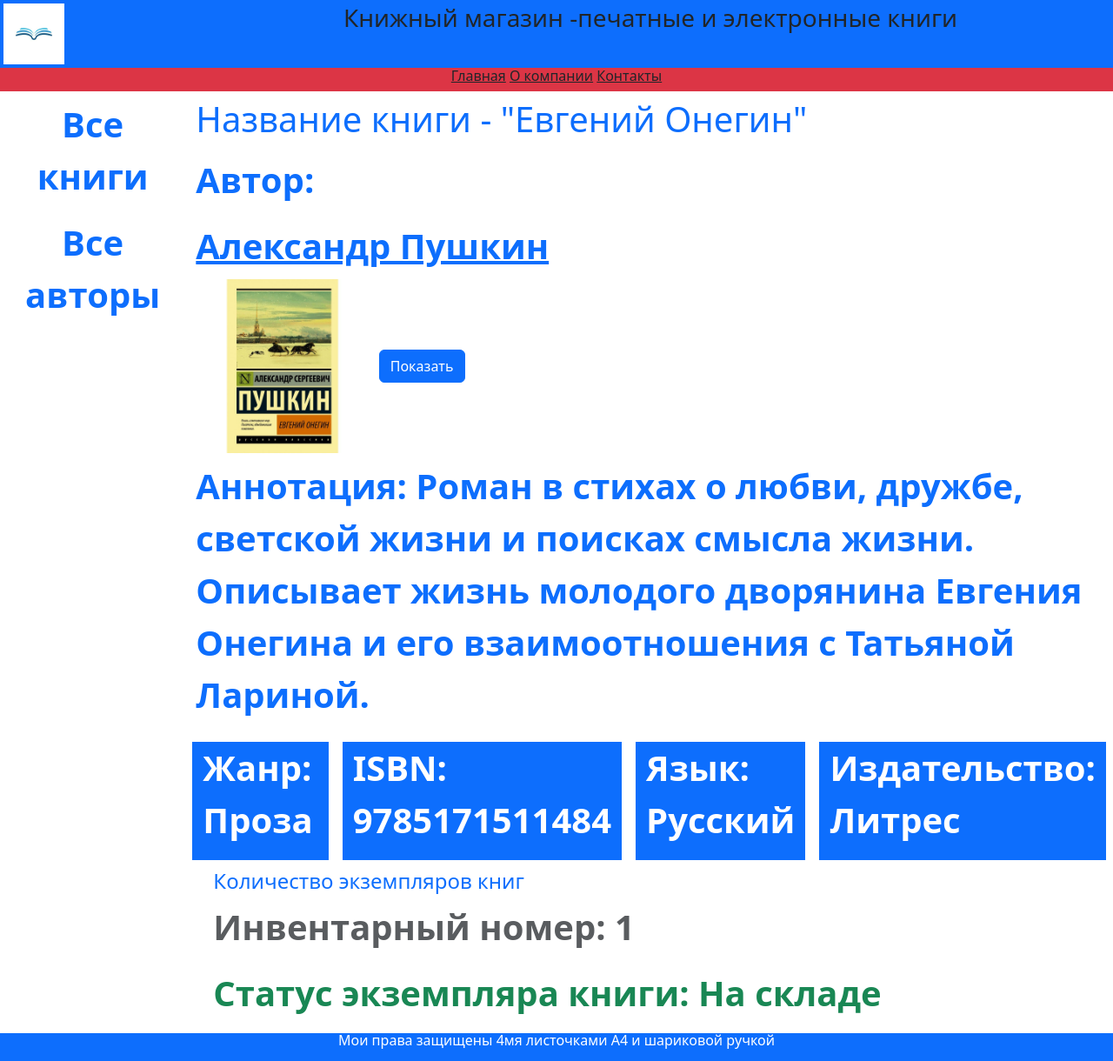
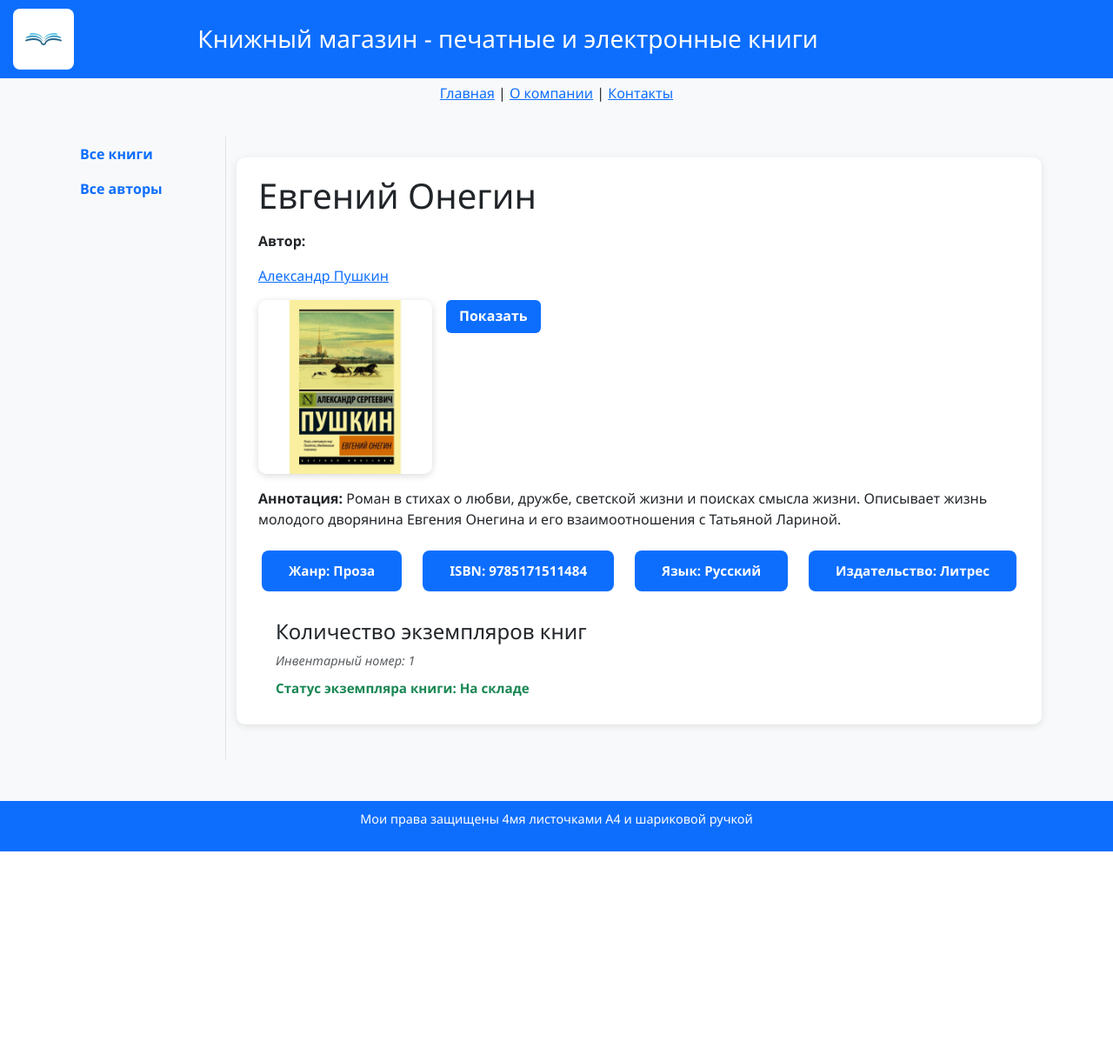
Before and after one commit to taptygina/DjangoBookShop, a Django app: page /books/1/ in a window 1280 px wide. Shown: the whole page at 87% size. After the commit the page ends 979 px from the top, so only its background shows below. Run offline with Django 5.2, Linux system fonts and the light colour scheme; data comes from the database, SQL or seed files in the repository; some libraries are stand-ins or nearby versions.

Commit message:
Add files via upload

```diff
--- a/WebBooks/catalog/templates/catalog/base.html
+++ b/WebBooks/catalog/templates/catalog/base.html
@@ -6,36 +6,179 @@
   <meta name="viewport" content="width=device-width , initial-scale=1">
   <link rel="stylesheet" href="/static/css/bootstrap.min.css">
   <title>Книжный магазин</title>
+  <style>
+    /* Общие стили */
+    body {
+      background-color: #f8f9fa;
+      font-family: 'Segoe UI', Tahoma, Geneva, Verdana, sans-serif;
+      color: #212529;
+    }
+    .header-bar {
+      background-color: #0d6efd;
+      color: white;
+      padding: 10px 15px;
+    }
+    .header-bar img {
+      border-radius: 8px;
+    }
+    .nav a {
+      color: #212529;
+      font-weight: 600;
+      margin: 0 10px;
+      text-decoration: none;
+    }
+    .nav a:hover {
+      text-decoration: underline;
+      color: #0d6efd;
+    }
+    .nav-link {
+      color: #0d6efd !important;
+      font-weight: 600;
+      margin-bottom: 8px;
+      padding-left: 0;
+    }
+    .nav-link:hover {
+      color: #0a58ca !important;
+      text-decoration: underline;
+    }
+    .page-header {
+      font-weight: 700;
+      font-size: 2.5rem;
+      margin-bottom: 20px;
+    }
+    .content-container {
+      background: white;
+      padding: 20px 25px;
+      border-radius: 10px;
+      box-shadow: 0 2px 10px rgb(0 0 0 / 0.1);
+      margin-bottom: 40px;
+    }
+    .btn-primary {
+      background-color: #0d6efd;
+      border: none;
+      padding: 6px 15px;
+      font-weight: 600;
+      transition: background-color 0.3s ease;
+    }
+    .btn-primary:hover {
+      background-color: #0b5ed7;
+    }
+    table {
+      background: white;
+      border-radius: 8px;
+      overflow: hidden;
+      box-shadow: 0 2px 8px rgb(0 0 0 / 0.1);
+      margin-bottom: 30px;
+    }
+    table thead {
+      background-color: #0d6efd;
+      color: white;
+    }
+    table th, table td {
+      vertical-align: middle !important;
+      padding: 12px 15px;
+      font-size: 1rem;
+    }
+    table tbody tr:hover {
+      background-color: #e9f2ff;
+      cursor: pointer;
+    }
+    .author-about {
+      background-color: #0d6efd;
+      color: white;
+      border-radius: 8px;
+      padding: 15px;
+      font-size: 1rem;
+      line-height: 1.4;
+    }
+    .info-box {
+      background-color: #0d6efd;
+      color: white;
+      border-radius: 8px;
+      padding: 12px;
+      margin: 8px 4px;
+      font-weight: 600;
+      font-size: 0.95rem;
+      text-align: center;
+    }
+    .footer-bar {
+      background-color: #0d6efd;
+      color: white;
+      padding: 10px 15px;
+      font-size: 0.9rem;
+    }
+    .pagination {
+      margin-top: 15px;
+      font-weight: 600;
+    }
+    .pagination a {
+      color: #0d6efd;
+      margin: 0 6px;
+      text-decoration: none;
+      font-weight: 600;
+    }
+    .pagination a:hover {
+      text-decoration: underline;
+    }
+    .pagination .current {
+      font-weight: 700;
+      margin: 0 8px;
+      color: #212529;
+    }
+    /* Карточки книг (index) */
+    .card {
+      border-radius: 12px;
+      box-shadow: 0 4px 12px rgb(0 0 0 / 0.1);
+    }
+    .card-img-top {
+      border-radius: 12px 12px 0 0;
+      object-fit: cover;
+    }
+    .card-body {
+      padding: 15px 20px;
+      font-size: 1rem;
+      font-weight: 600;
+      color: #212529;
+    }
+    /* Подписи количества экземпляров */
+    .book-copy-status {
+      margin-bottom: 10px;
+    }
+    .text-muted {
+      font-style: italic;
+      font-size: 0.9rem;
+    }
+    .text-success {
+      font-weight: 600;
+      font-size: 0.95rem;
+    }
+  </style>
 </head>
 <body>
-  <div class="container-fluid p-1 bg-primary text-while text-center">
-    <div class="row">
+  <div class="container-fluid header-bar d-flex align-items-center">
+    <div class="row flex-grow-1 w-100 align-items-center">
       <div class="col-2 text-start">
-        <img src="{% static 'images/logo.jpg'%}" width="70" height="70">
+        <img src="{% static 'images/logo.jpg'%}" width="70" height="70" alt="Логотип">
       </div>
       <div class="col-10">
-        <h3>Книжный магазин -печатные и электронные книги</h3>
+        <h3 class="mb-0">Книжный магазин - печатные и электронные книги</h3>
       </div>
     </div>
   </div>
-  <div class="container-fluid">
-    <div class="row bg-danger text-center ">
+
+  <div class="container-fluid bg-light py-2">
+    <div class="row text-center">
       <h6>
-        <a href="{% url 'index' %}" class="text-dark">Главная</a>
-        <a href="{% url 'index' %}" class="text-dark">О компании</a>
-        <a href="{% url 'index' %}" class="text-dark">Контакты</a>
+        <a href="{% url 'index' %}" class="">Главная</a> |
+        <a href="{% url 'index' %}" class="">О компании</a> |
+        <a href="{% url 'index' %}" class="">Контакты</a>
       </h6>
     </div>
   </div>
-  <div class="container-fluid">
-    <div class="row text-center text-primary fs-1 fw-bold">
-      <div>
-        {% block header %}
-        {% endblock header %}
-      </div>
-    </div>
-    <div class="row text-center text-primary fs-1 fw-bold">
-      <div class="col-2">
+
+  <div class="container mt-4">
+    <div class="row">
+      <div class="col-2 border-end">
         {% block sidebar %}
         <nav class="nav flex-column">
           <a class="nav-link" href="{% url 'books' %}">Все книги</a>
@@ -43,42 +186,41 @@
         </nav>
         {% endblock sidebar %}
       </div>
+
       <div class="col-10">
-        <div class="row text-center">
+        <div class="page-header text-primary text-center mb-4">
+          {% block header %}
+          {% endblock header %}
+        </div>
+
+        <div class="content-container">
           {% block content %}
           {% endblock content %}
+        </div>
 
-
-          <div class="pagination">
-            <span class="step-links">
-              {% if page_obj.paginator.num_pages > 1%}
-              {%if page_obj.has_previous%}
-              <a href="?page=1">&laquo; Первая </a>
-              <a href="?page={{page_obj.previous_page_number}}">Предыдущая </a>
-              {% endif%}
-              <span class="current">Стр. {{page_obj.number}}
-                из {{page_obj.paginator.num_pages}}
-              </span>
-              {% if page_obj.has_next%}
+        <div class="pagination text-center">
+          <span class="step-links">
+            {% if page_obj.paginator.num_pages > 1 %}
+              {% if page_obj.has_previous %}
+                <a href="?page=1">&laquo; Первая</a>
+                <a href="?page={{page_obj.previous_page_number}}">Предыдущая</a>
+              {% endif %}
+              <span class="current">Стр. {{page_obj.number}} из {{page_obj.paginator.num_pages}}</span>
+              {% if page_obj.has_next %}
                 <a href="?page={{page_obj.next_page_number}}">Следующая</a>
-                <a href="?page={{page_obj.paginator.num_pages}}">Предыдущая &raquo;</a>
-              {%endif%}
-            {%endif%}
-            </span>
-          </div>
-
-
-
+                <a href="?page={{page_obj.paginator.num_pages}}">Последняя &raquo;</a>
+              {% endif %}
+            {% endif %}
+          </span>
         </div>
       </div>
     </div>
   </div>
-  <div class="container-fluid">
-    <div class="row bg-primary text-center text-white lh-1">
-      {% block footer%}
-        <p>Мои права защищены 4мя листочками А4 и шариковой ручкой</p>
-      {% endblock footer %}
-    </div>
+
+  <div class="container-fluid footer-bar text-center mt-5">
+    {% block footer %}
+      <p>Мои права защищены 4мя листочками А4 и шариковой ручкой</p>
+    {% endblock footer %}
   </div>
 </body>
 </html>
--- a/WebBooks/catalog/templates/catalog/book_detail.html
+++ b/WebBooks/catalog/templates/catalog/book_detail.html
@@ -1,55 +1,38 @@
 {% extends "catalog/base.html" %}
+{% block content %}
+<div class="text-start">
+  <div class="mb-3">
+    <h1>{{book.title}}</h1>
+  </div>
 
-{% block content  %}
+  <div class="mb-3">
+    <p><strong>Автор:</strong></p>
+    {% for author in book.author.all %}
+      <a href="">{{author.first_name}} {{author.last_name}}</a>{% if not forloop.last %}, {% endif %}
+    {% endfor %}
+  </div>
 
+  <div class="mb-3 d-flex align-items-center gap-3">
+    <img src="{{book.photo.url}}" alt="Обложка книги" style="max-height: 200px; border-radius: 10px; box-shadow: 0 2px 8px rgb(0 0 0 / 0.15);" />
+    <a href="{{book.photo.url}}" class="btn btn-primary" target="_blank" style="height: 38px; align-self: flex-start;">Показать</a>
+  </div>
 
-<div class="container text-start">
-    <div class="row my-2">
-        <h1>Название книги - "{{book.title}}"</h1>
+  <div class="mb-3">
+    <p><strong>Аннотация:</strong> {{book.summary}}</p>
   </div>
-    <div class="row my-2">
-        <p>Автор:</p>
-        {%for author in book.author.all%}
-        <a href="">
-            {{author.first_name}}
-            {{author.last_name}}
-        </a>
-        {%endfor%}
+
+  <div class="d-flex flex-wrap gap-3 mb-4">
+    <div class="info-box flex-fill">Жанр: {{book.genre}}</div>
+    <div class="info-box flex-fill">ISBN: {{book.isbn}}</div>
+    <div class="info-box flex-fill">Язык: {{book.language}}</div>
+    <div class="info-box flex-fill">Издательство: {{book.publisher}}</div>
   </div>
-    <img src="{{book.photo.url}}" alt="con" style="max-height: 200px;">
-    <a href="{{book.photo.url}}" class="btn btn-primary" target="_blank">Показать</a>
-     <div class="row my-2" >
-        <div class="col">
-            <p>Аннотация: {{book.summary}}</p>
-        </div>
-     </div>
-     <div class="row my-2">
-        <div class="col mx-2 bg-primary text-white">
-            <p>
-                Жанр: {{book.genre}}
-            </p>
-        </div>
-        <div class="col mx-2 bg-primary text-white">
-            <p>
-                ISBN: {{book.isbn}}
-            </p>
-        </div>
-        <div class="col mx-2 bg-primary text-white">
-            <p>
-                Язык: {{book.language}}
-            </p>
-        </div>
-        <div class="col mx-2 bg-primary text-white">
-            <p>
-                Издательство: {{book.publisher}}
-            </p>
-        </div>
-     </div>
-     <div style="margin-left: 20px; margin-top: 10px; ">
+
+  <div style="margin-left: 20px; margin-top: 10px;">
     <h4>Количество экземпляров книг</h4>
     {% for copy in book.bookinstance_set.all %}
-        <p class="text-muted">Инвентарный номер: {{copy.id}}</p>
-        <p class="text-success">Статус экземпляра книги: {{copy.status}}</p>
+      <p class="text-muted book-copy-status">Инвентарный номер: {{copy.id}}</p>
+      <p class="text-success book-copy-status">Статус экземпляра книги: {{copy.status}}</p>
     {% endfor %}
   </div>
 </div>
--- a/WebBooks/catalog/urls.py
+++ b/WebBooks/catalog/urls.py
@@ -6,5 +6,7 @@ urlpatterns =[
     path('books/', views.BookListView.as_view(), name='books'),
     path('books/<int:pk>/', views.BookDetailView.as_view(),name='book-detail'),
     path('authors/', views.AuthorListView.as_view(), name='authors'),
-    path('authors/<int:pk>/', views.AuthorDetailView.as_view(),name='author-detail')
+    path('authors/<int:pk>/', views.AuthorDetailView.as_view(),name='author-detail'),
+    path('about/', views.about, name='about'),
+    path('contacts/', views.contacts, name='contacts')
 ]
--- a/WebBooks/catalog/views.py
+++ b/WebBooks/catalog/views.py
@@ -38,3 +38,12 @@ class AuthorListView(ListView):
 class AuthorDetailView(DetailView):
     model=Author
     context_object_name='author'
+
+
+
+def about(request):
+    return render(request, 'catalog/about.html')
+
+
+def contacts(request):
+    return render(request, 'catalog/contacts.html')
```
Also changed, not shown: WebBooks/catalog/templates/catalog/about.html (added, +10 -0 lines), WebBooks/catalog/templates/catalog/author_detail.html (+15 -23 lines), WebBooks/catalog/templates/catalog/author_list.html (+10 -15 lines), WebBooks/catalog/templates/catalog/book_list.html (+9 -14 lines), WebBooks/catalog/templates/catalog/contacts.html (added, +33 -0 lines), WebBooks/catalog/templates/catalog/index.html (+23 -20 lines). Lines whose indentation alone changed are shown as unchanged.
